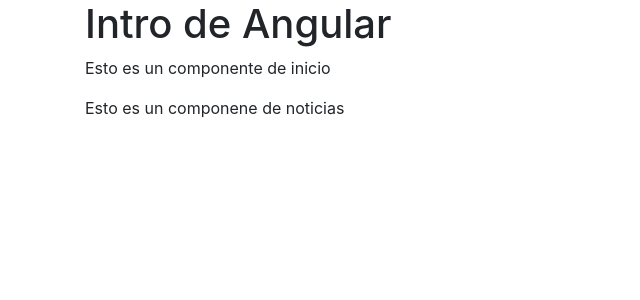
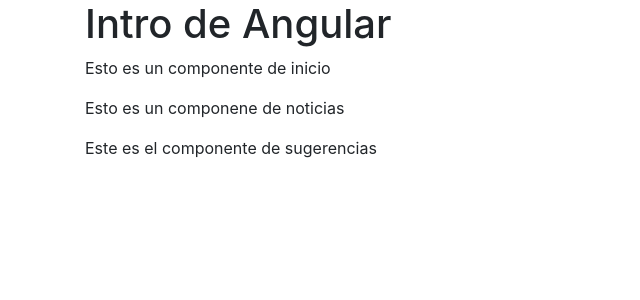
Before and after one commit to lgraul87/angular4, an Angular app: page /inicio in a window 1280 px wide. Shown: the top 300 px of the page, without its empty margins (0-640 px from the left). Built offline with nearby package versions, Linux system fonts and the light colour scheme.

Commit message:
inicio b01

```diff
--- a/src/app/app.component.html
+++ b/src/app/app.component.html
@@ -1,3 +1,4 @@
 <h1>Intro de Angular</h1>
 <app-inicio></app-inicio>
 <app-noticias></app-noticias>
+<app-sugerencias></app-sugerencias>
--- a/src/app/app.module.ts
+++ b/src/app/app.module.ts
@@ -4,12 +4,14 @@
 import { AppComponent } from './app.component';
 import { InicioComponent } from './pages/inicio/inicio.component';
 import { NoticiasComponent } from './pages/noticias/noticias.component';
+import { SugerenciasComponent } from './pages/sugerencias/sugerencias.component';
 
 @NgModule({
   declarations: [
     AppComponent,
     InicioComponent,
-    NoticiasComponent
+    NoticiasComponent,
+    SugerenciasComponent
   ],
   imports: [
     BrowserModule
--- /dev/null
+++ b/src/app/pages/sugerencias/sugerencias.component.html
@@ -0,0 +1 @@
+<p>Este es el componente de sugerencias</p>
--- /dev/null
+++ b/src/app/pages/sugerencias/sugerencias.component.ts
@@ -0,0 +1,15 @@
+import { Component, OnInit } from '@angular/core';
+
+@Component({
+  selector: 'app-sugerencias',
+  templateUrl: './sugerencias.component.html',
+  styleUrls: ['./sugerencias.component.css']
+})
+export class SugerenciasComponent implements OnInit {
+
+  constructor() { }
+
+  ngOnInit(): void {
+  }
+
+}
```
Also changed, not shown: src/app/app-routing.module.ts (added, +12 -0 lines), src/app/pages/sugerencias/sugerencias.component.css (added), 1 other file (tests, documents, lock files or other folders).
